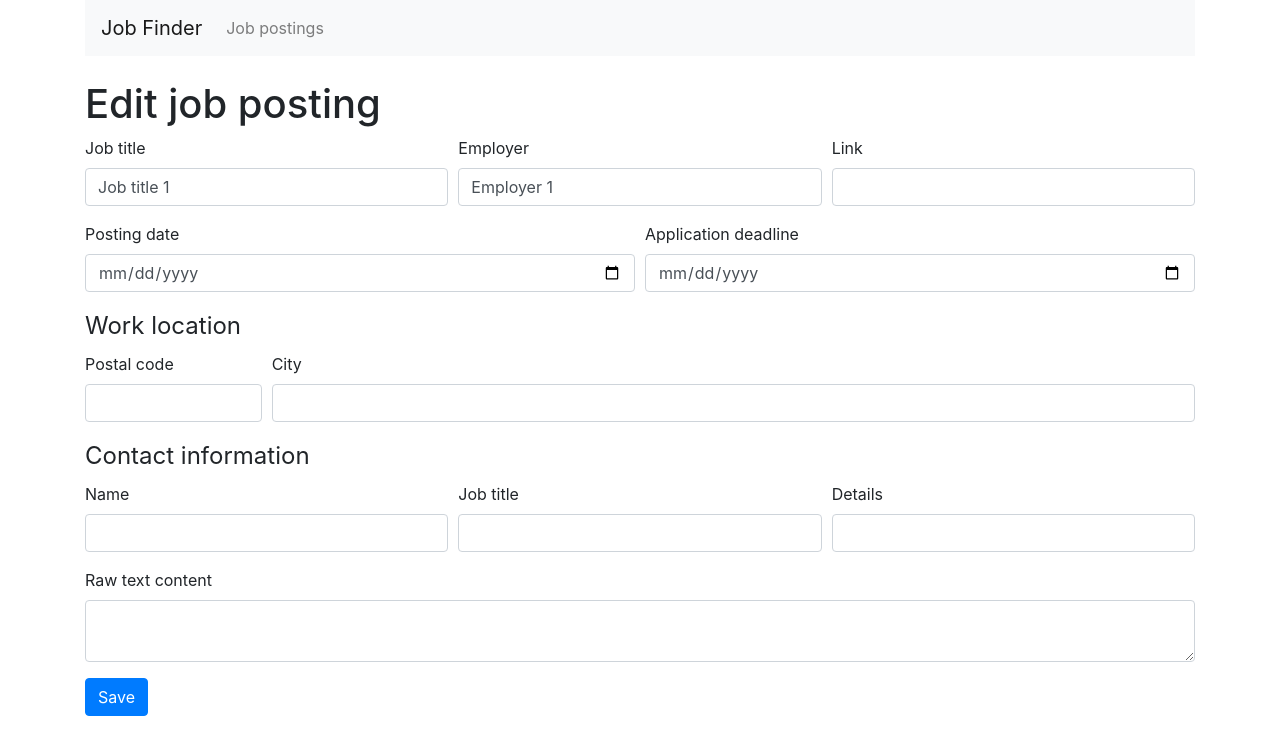
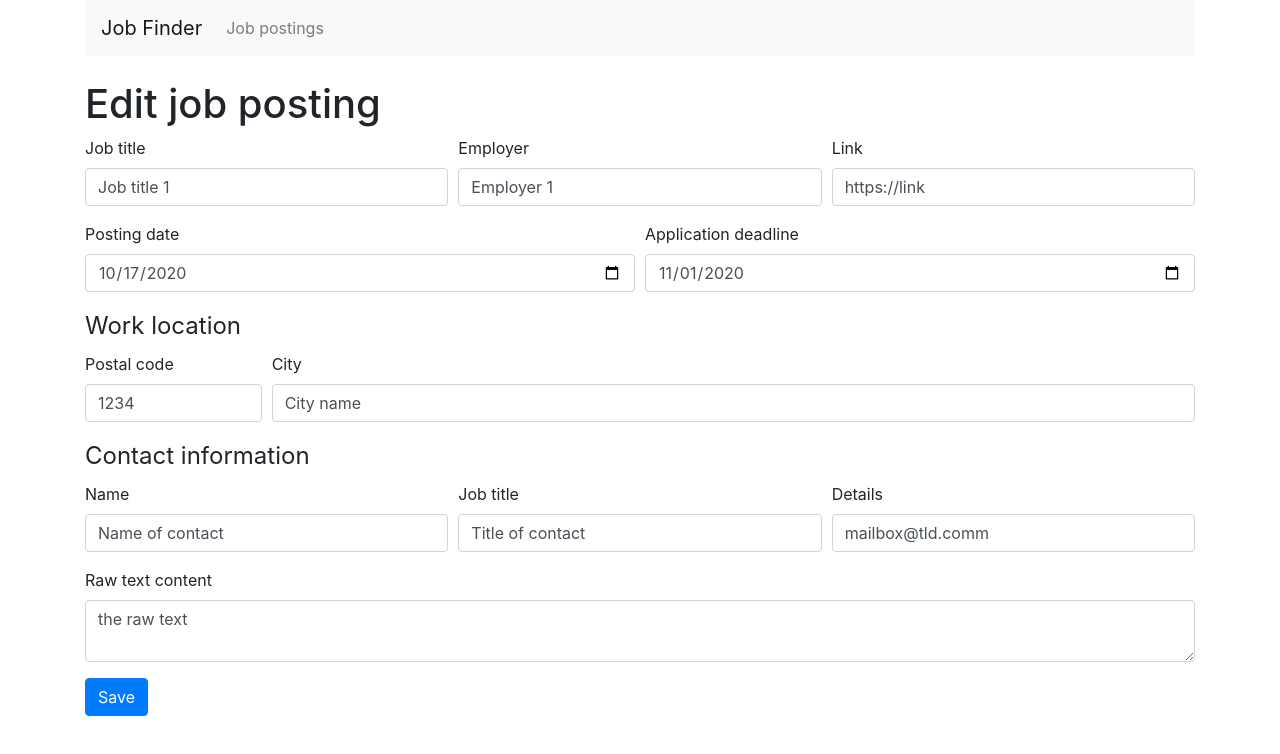
Before and after one commit to a-creative/AiMyCareer, a React (Create React App) app in the folder frontend/src/: page /postings/edit/1 in a window 1280 px wide. Shown: the top 754 px of the page. Built offline with nearby package versions, Linux system fonts and the light colour scheme.

Commit message:
- Added helper function to format dates for input field value - The entire postings form is now connected to redux state

```diff
--- /dev/null
+++ b/frontend/src/src/helpers.ts
@@ -0,0 +1,10 @@
+export const formatToLocalDate = function( date? : Date ) {
+
+    return (
+        date !== undefined ?
+                    date.getFullYear()
+            + '-' + date.getMonth()
+            + '-' + (date.getDate() + '').padStart(2,'0')
+        : ''
+    );
+}
--- a/frontend/src/src/store/reducers/posting.ts
+++ b/frontend/src/src/store/reducers/posting.ts
@@ -5,14 +5,17 @@ const initial_state: PostingState = {
       {
         "id" : 1,
         "key" : 1,
+        "job_title" : "Job title 1",
         "employer" : "Employer 1",
-        "job_title" : "Job title 1"
-      },
-      {
-        "id" : 2,
-        "key" : 2,
-        "employer" : "Employer 2",
-        "job_title" : "Job title 2"
+        "ext_link" : "https://link",
+        "posting_date" : new Date(2020,10,17),
+        "deadline_date" : new Date(2020, 10, 31),
+        "location_postal_code" : "1234",
+        "location_city" : "City name",
+        "contact_name" : "Name of contact",
+        "contact_job_title" :"Title of contact",
+        "contact_details" : "mailbox@tld.comm",
+        "content_raw": "the raw text"
       }
     ],
   }
--- a/frontend/src/src/views/PostingsCreate.jsx
+++ b/frontend/src/src/views/PostingsCreate.jsx
@@ -4,6 +4,7 @@ import { withTranslation } from 'react-i18next';
 import PageHeader from '../components/PageHeader';
 import { Row, Col, Form, Button } from 'react-bootstrap'
 import { connect } from 'react-redux'
+import { formatToLocalDate } from '../helpers';
 
 class PostingsCreate extends React.Component {
 
@@ -11,11 +12,16 @@ class PostingsCreate extends React.Component {
 
     super(props);
 
+    let page_title_t = ( typeof this.props.match === 'undefined' ? 'Create job posting' : 'Edit job posting' )
+    let posting = props.obj.posting;
+
     this.state = {
-        page_title_t : '',
-        job_title : '',
-        employer : '',
+      ...posting,
+      ...{ page_title_t }
     }
+
+    this.state.deadline_date = formatToLocalDate(posting.deadline_date);
+    this.state.posting_date = formatToLocalDate(posting.posting_date);
 
     this.handleChange = this.handleChange.bind(this);
     this.handleSubmit = this.handleSubmit.bind(this);
@@ -23,19 +29,6 @@ class PostingsCreate extends React.Component {
   }
 
   componentDidMount() {
-
-      if ( typeof this.props.match === 'undefined' ) {
-        this.setState( { page_title_t : 'Create job posting' })
-      } else {
-        this.setState( { page_title_t : 'Edit job posting'} );
-      }
-
-      let { posting } = this.props.obj
-
-      this.setState( {
-        "job_title" : posting.job_title,
-        "employer" : posting.employer
-      });
 
   }
 
@@ -48,7 +41,6 @@ class PostingsCreate extends React.Component {
   }
 
   handleSubmit(event) {
-    alert('A name was submitted: ' + this.state.value);
     event.preventDefault();
   }
 
@@ -79,21 +71,21 @@ class PostingsCreate extends React.Component {
         <Col>
           <Form.Group controlId="ext_link">
             <Form.Label>{t('Link')}</Form.Label>
-            <Form.Control type="url"></Form.Control>
+            <Form.Control type="url" value={this.state.ext_link || ''} onChange={this.handleChange}></Form.Control>
           </Form.Group>
         </Col>
       </Form.Row>
       <Form.Row>
         <Col>
-          <Form.Group controlId="postings_date">
+          <Form.Group controlId="posting_date">
             <Form.Label>{t('Posting date')}</Form.Label>
-            <Form.Control type="date"></Form.Control>
+            <Form.Control type="date" value={this.state.posting_date || ''} onChange={this.handleChange}></Form.Control>
           </Form.Group>
         </Col>
         <Col>
         <Form.Group controlId="deadline_date">
             <Form.Label>{t('Application deadline')}</Form.Label>
-            <Form.Control type="date"></Form.Control>
+            <Form.Control type="date" value={this.state.deadline_date || ''} onChange={this.handleChange}></Form.Control>
           </Form.Group>
         </Col>
       </Form.Row>
@@ -105,13 +97,13 @@ class PostingsCreate extends React.Component {
           <Col lg="2">
             <Form.Group controlId="location_postal_code">
               <Form.Label>{t('Postal code')}</Form.Label>
-              <Form.Control type="text"></Form.Control>
+              <Form.Control type="text" value={this.state.location_postal_code || ''} onChange={this.handleChange}></Form.Control>
             </Form.Group>
           </Col>
           <Col>
             <Form.Group controlId="location_city">
               <Form.Label>{t('City')}</Form.Label>
-              <Form.Control type="text"></Form.Control>
+              <Form.Control type="text" value={this.state.location_city || ''} onChange={this.handleChange}></Form.Control>
             </Form.Group>
           </Col>
         </Form.Row>
@@ -124,19 +116,19 @@ class PostingsCreate extends React.Component {
           <Col>
             <Form.Group controlId="contact_name">
               <Form.Label>{t('Name')}</Form.Label>
-              <Form.Control type="text"></Form.Control>
+              <Form.Control type="text" value={this.state.contact_name || ''} onChange={this.handleChange}></Form.Control>
             </Form.Group>
           </Col>
           <Col>
             <Form.Group controlId="contact_job_title">
               <Form.Label>{t('Job title')}</Form.Label>
-              <Form.Control type="text"></Form.Control>
+              <Form.Control type="text" value={this.state.contact_job_title || ''} onChange={this.handleChange}></Form.Control>
             </Form.Group>
           </Col>
           <Col>
             <Form.Group controlId="contact_details">
               <Form.Label>{t('Details')}</Form.Label>
-              <Form.Control type="text"></Form.Control>
+              <Form.Control type="text" value={this.state.contact_details || ''} onChange={this.handleChange}></Form.Control>
             </Form.Group>
           </Col>
 
@@ -146,7 +138,7 @@ class PostingsCreate extends React.Component {
           <Col>
             <Form.Group controlId="content_raw">
               <Form.Label>{t('Raw text content')}</Form.Label>
-              <Form.Control as="textarea" rows={2} />
+              <Form.Control as="textarea" rows={2} value={this.state.content_raw || ''} onChange={this.handleChange}/>
             </Form.Group>
           </Col>
         </Form.Row>
```
Also changed, not shown: frontend/src/src/type.d.ts (+9 -0 lines).
